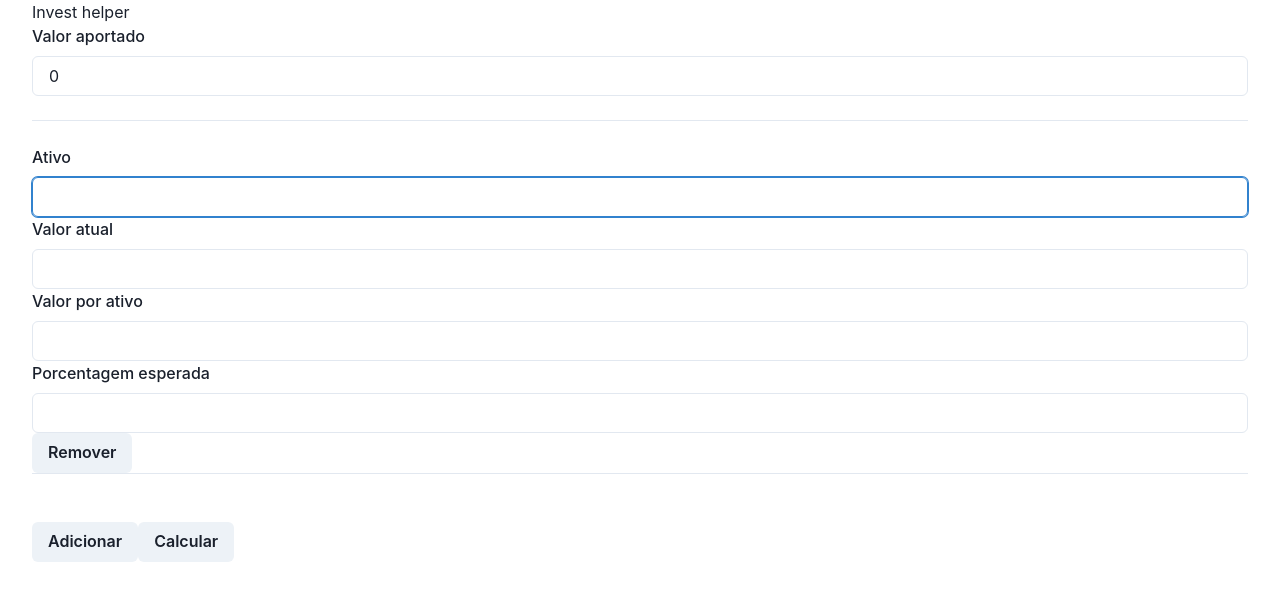
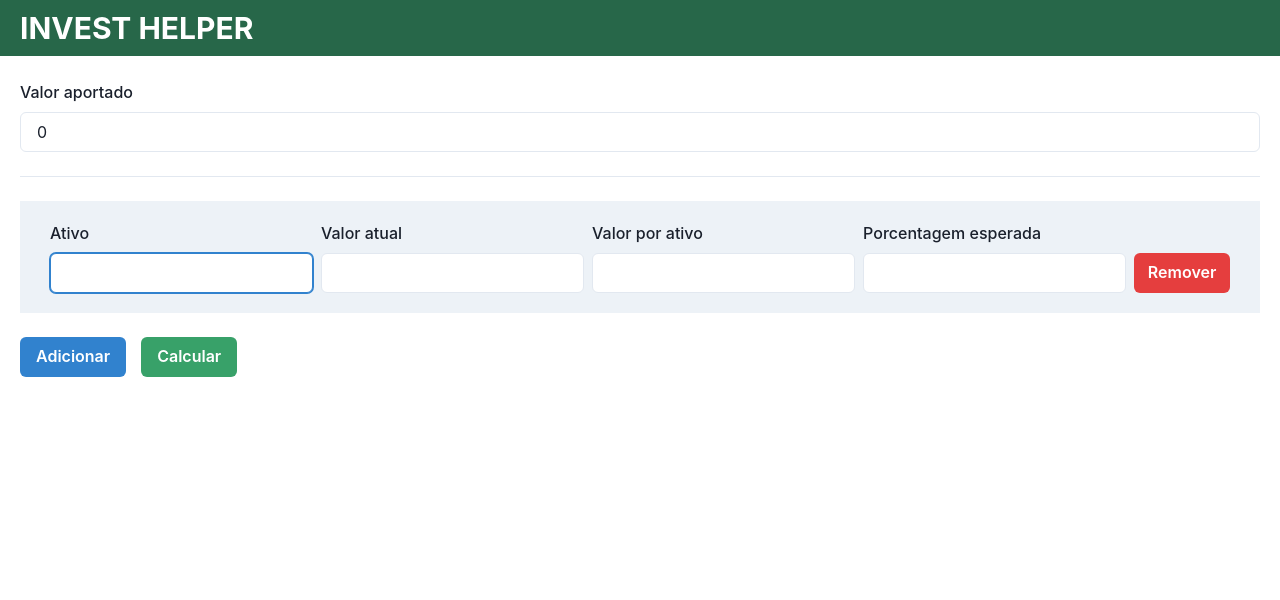
Before and after one commit to igornfaustino/invest-helper, a Next.js app: page / in a window 1280 px wide. Both pictures are taken after a click on the button "Adicionar". Shown: the top 600 px of the page. Built offline with nearby package versions, Linux system fonts and the light colour scheme.

Commit message:
add styles

```diff
--- /dev/null
+++ b/src/components/Header.tsx
@@ -0,0 +1,17 @@
+import { Box, Heading, theme } from '@chakra-ui/react'
+import React from 'react'
+
+const Header = () => {
+  return (
+    <Box
+      padding="10px 20px"
+      bgColor={theme.colors.green[700]}
+    >
+      <Heading size="lg" color={theme.colors.white}>
+        INVEST HELPER
+      </Heading>
+    </Box>
+  )
+}
+
+export default Header
--- a/src/components/StockInput.tsx
+++ b/src/components/StockInput.tsx
@@ -1,4 +1,4 @@
-import { Button, FormControl, FormLabel, Input } from "@chakra-ui/react"
+import { Button, Flex, FormControl, FormLabel, Input, theme } from "@chakra-ui/react"
 import { UseFormRegister } from "react-hook-form"
 
 type Props = {
@@ -10,29 +10,47 @@ type Props = {
 const StockInput = ({ register, name, onRemove }: Props) => {
   return (
     <>
-      <FormControl  >
+      <Flex
+        gap="8px"
+        alignItems="flex-end"
+        justifyContent="center"
+        padding="20px 30px"
+        bgColor={theme.colors.gray[100]}
+      >
+        <FormControl w="auto">
           <FormLabel>Ativo</FormLabel>
-        <Input {...register(`${name}.name`)} />
+          <Input bgColor={theme.colors.white} {...register(`${name}.name`)} />
         </FormControl>
-      <FormControl  >
+        <FormControl w="auto">
           <FormLabel>Valor atual</FormLabel>
-        <Input {...register(`${name}.total`)} />
+          <Input bgColor={theme.colors.white} {...register(`${name}.total`)} />
         </FormControl>
-      <FormControl  >
+        <FormControl w="auto">
           <FormLabel>Valor por ativo</FormLabel>
-        <Input {...register(`${name}.price`)} />
+          <Input bgColor={theme.colors.white} {...register(`${name}.price`)} />
         </FormControl>
-      <FormControl  >
+        <FormControl w="auto">
           <FormLabel>Porcentagem esperada</FormLabel>
-        <Input {...register(`${name}.percentage`)} />
+          <Input
+            bgColor={theme.colors.white}
+            {...register(`${name}.percentage`)}
+          />
         </FormControl>
 
-      <Button type="button" onClick={onRemove}>Remover</Button>
-      <br />
-      <hr />
-      <br />
+        <Button
+          type="button"
+          onClick={onRemove}
+          bgColor={theme.colors.red[500]}
+          color={theme.colors.white}
+          _hover={{
+            bgColor: theme.colors.red[200],
+          }}
+        >
+          Remover
+        </Button>
+      </Flex>
     </>
-  )
+  );
 }
 
 export default StockInput
--- a/src/pages/index.tsx
+++ b/src/pages/index.tsx
@@ -1,9 +1,9 @@
-import { Button, FormControl, FormLabel, Input } from '@chakra-ui/react'
+import { Box, Button, Flex, FormControl, FormLabel, Input, theme } from '@chakra-ui/react'
 import type { NextPage } from 'next'
 import Head from 'next/head'
 import { useState } from 'react'
 import { Controller, useFieldArray, useForm } from 'react-hook-form'
-import styles from '../../styles/Home.module.css'
+import Header from '../components/Header'
 import StockInput from '../components/StockInput'
 
 type Stock = {
@@ -56,16 +56,18 @@ const Home: NextPage = () => {
   }
 
   return (
-    <div className={styles.container}>
+    <div>
       <Head>
         <title>Create Next App</title>
         <meta name="description" content="Generated by create next app" />
         <link rel="icon" href="/favicon.ico" />
       </Head>
 
-      <main>
-        <h2>Invest helper</h2>
+      <Header />
 
+      <br />
+
+      <Box as="main" padding="0px 20px">
         <form onSubmit={handleSubmit(generateReport)}>
           <FormControl isInvalid={!!errors.newValue}>
             <FormLabel>Valor aportado</FormLabel>
@@ -82,6 +84,8 @@ const Home: NextPage = () => {
           <hr />
           <br />
 
+          <Flex flexDirection="column" gap="16px">
+
             {fields.map((field, index) =>
               <StockInput
                 key={field.id}
@@ -90,11 +94,27 @@ const Home: NextPage = () => {
                 onRemove={() => remove(index)}
               />
             )}
+          </Flex>
 
           <br />
 
-          <Button type="button" onClick={addStock}>Adicionar</Button>
-          <Button type="submit">Calcular</Button>
+          <Flex gap="15px">
+            <Button
+              bgColor={theme.colors.blue[500]}
+              color={theme.colors.white}
+              type="button"
+              onClick={addStock}
+            >
+              Adicionar
+            </Button>
+            <Button
+              bgColor={theme.colors.green[500]}
+              color={theme.colors.white}
+              type="submit"
+            >
+              Calcular
+            </Button>
+          </Flex>
         </form>
 
         <br />
@@ -103,7 +123,7 @@ const Home: NextPage = () => {
         {report.map(({ name, operation }, index) => (
           <p key={index}><b>{name}</b>: {operation}</p>
         ))}
-      </main>
+      </Box>
     </div >
   )
 }
--- a/styles/Home.module.css
+++ /dev/null
@@ -1,116 +0,0 @@
-.container {
-  padding: 0 2rem;
-}
-
-.main {
-  min-height: 100vh;
-  padding: 4rem 0;
-  flex: 1;
-  display: flex;
-  flex-direction: column;
-  justify-content: center;
-  align-items: center;
-}
-
-.footer {
-  display: flex;
-  flex: 1;
-  padding: 2rem 0;
-  border-top: 1px solid #eaeaea;
-  justify-content: center;
-  align-items: center;
-}
-
-.footer a {
-  display: flex;
-  justify-content: center;
-  align-items: center;
-  flex-grow: 1;
-}
-
-.title a {
-  color: #0070f3;
-  text-decoration: none;
-}
-
-.title a:hover,
-.title a:focus,
-.title a:active {
-  text-decoration: underline;
-}
-
-.title {
-  margin: 0;
-  line-height: 1.15;
-  font-size: 4rem;
-}
-
-.title,
-.description {
-  text-align: center;
-}
-
-.description {
-  margin: 4rem 0;
-  line-height: 1.5;
-  font-size: 1.5rem;
-}
-
-.code {
-  background: #fafafa;
-  border-radius: 5px;
-  padding: 0.75rem;
-  font-size: 1.1rem;
-  font-family: Menlo, Monaco, Lucida Console, Liberation Mono, DejaVu Sans Mono,
-    Bitstream Vera Sans Mono, Courier New, monospace;
-}
-
-.grid {
-  display: flex;
-  align-items: center;
-  justify-content: center;
-  flex-wrap: wrap;
-  max-width: 800px;
-}
-
-.card {
-  margin: 1rem;
-  padding: 1.5rem;
-  text-align: left;
-  color: inherit;
-  text-decoration: none;
-  border: 1px solid #eaeaea;
-  border-radius: 10px;
-  transition: color 0.15s ease, border-color 0.15s ease;
-  max-width: 300px;
-}
-
-.card:hover,
-.card:focus,
-.card:active {
-  color: #0070f3;
-  border-color: #0070f3;
-}
-
-.card h2 {
-  margin: 0 0 1rem 0;
-  font-size: 1.5rem;
-}
-
-.card p {
-  margin: 0;
-  font-size: 1.25rem;
-  line-height: 1.5;
-}
-
-.logo {
-  height: 1em;
-  margin-left: 0.5rem;
-}
-
-@media (max-width: 600px) {
-  .grid {
-    width: 100%;
-    flex-direction: column;
-  }
-}
```
Lines whose indentation alone changed are shown as unchanged.
